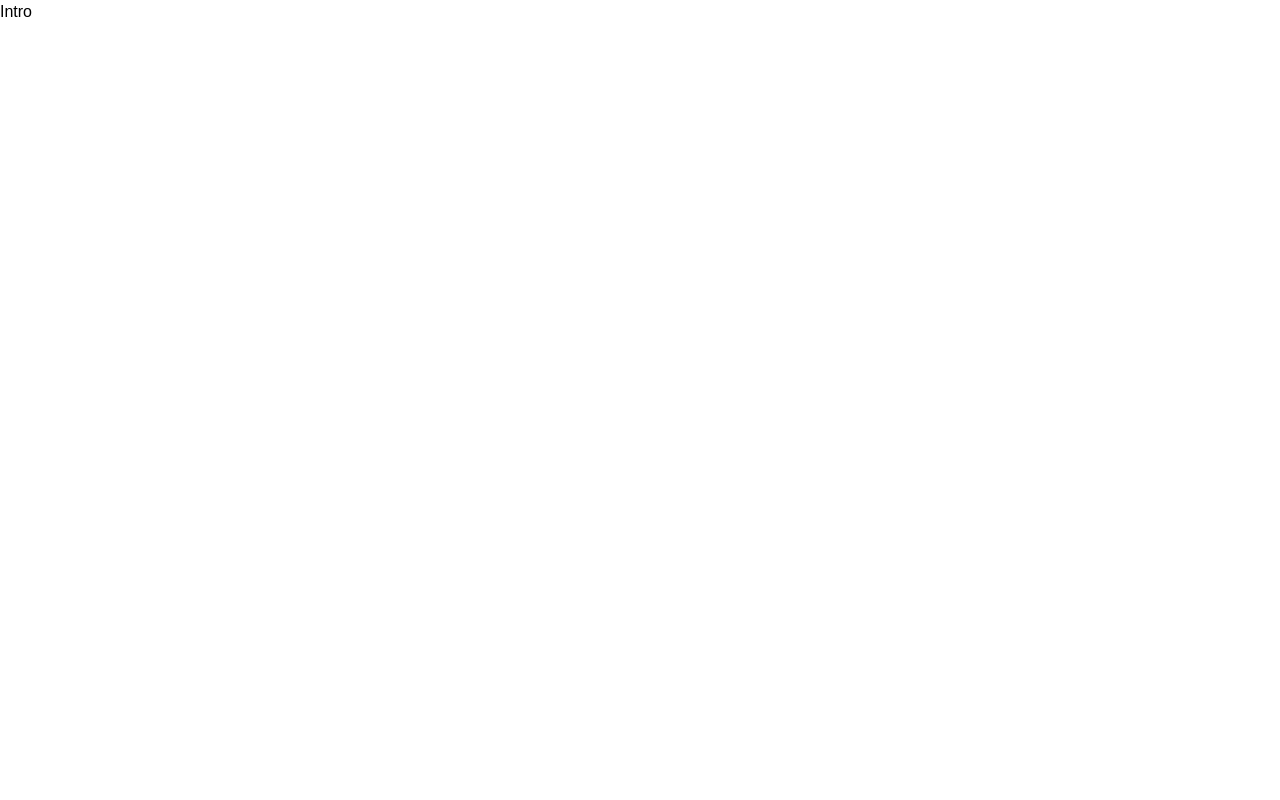
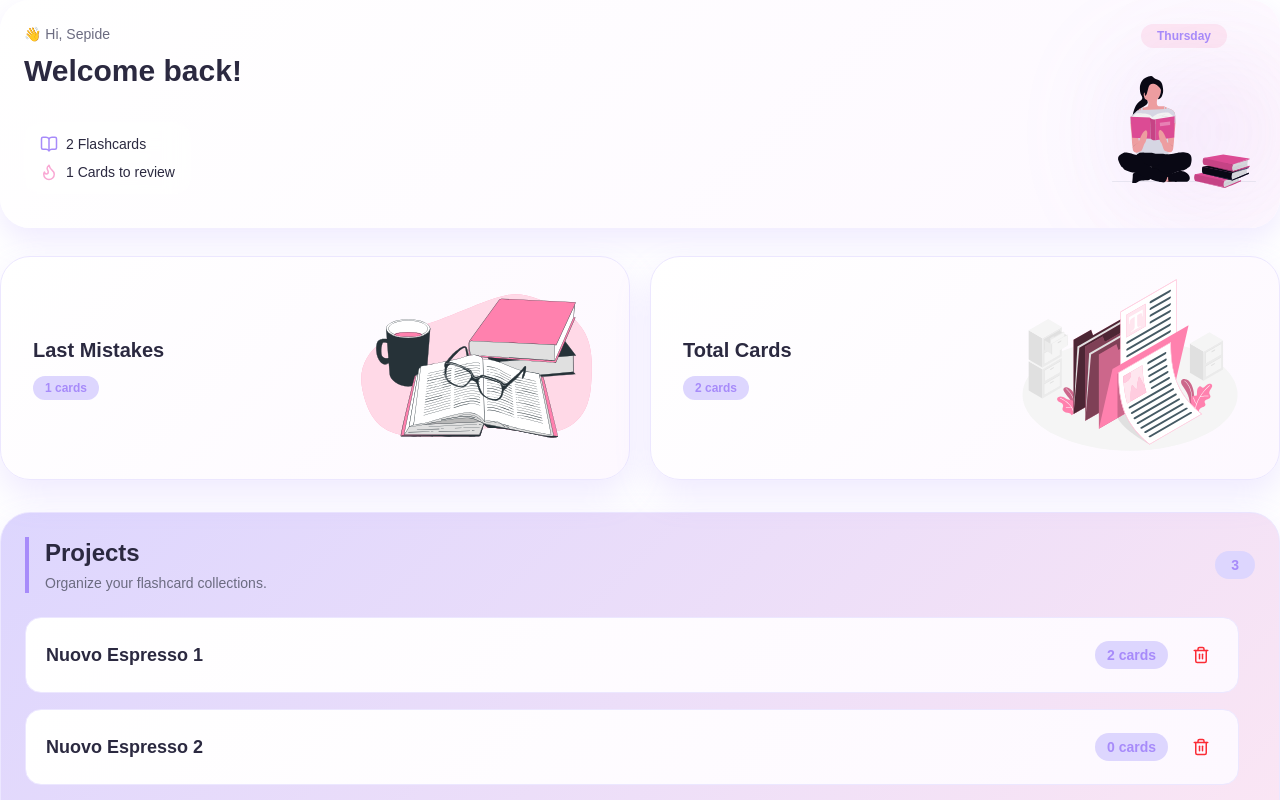
Before and after one commit to SepideNorouzi/FlashLingo, a React (Vite) app: page / in a window 1280 px wide. Shown: the top 800 px of the page. Built offline with nearby package versions, Linux system fonts and the light colour scheme; a web font is replaced by a local one.

Commit message:
replace root url with dashboard temporally

```diff
--- a/src/app/Router.tsx
+++ b/src/app/Router.tsx
@@ -17,7 +17,7 @@
           <Route path="/flashcards" element={<Flashcard />} />
         </Route>
 
-        <Route path="/" element={<Intro />} />
+        <Route path="/" element={<Dashboard />} />
       </Routes>
     </div>
   );
```
